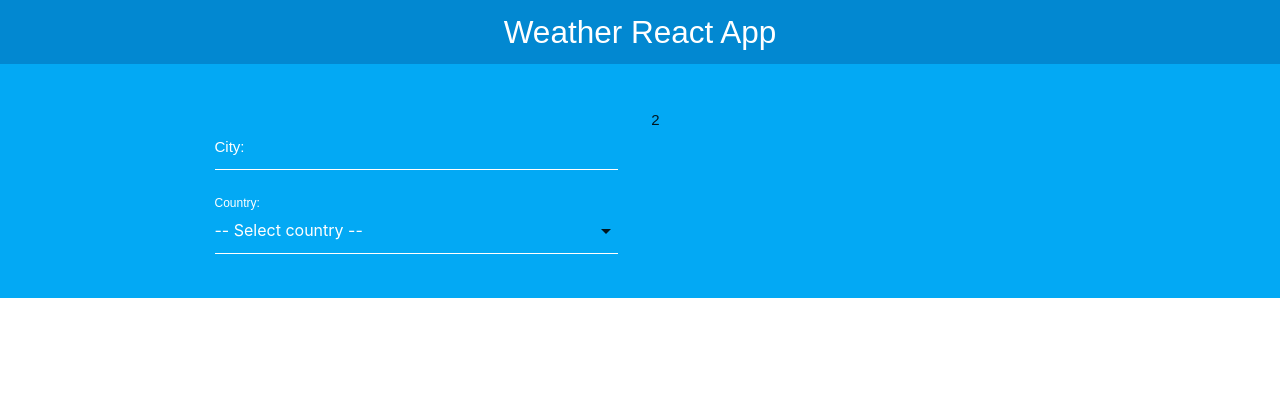
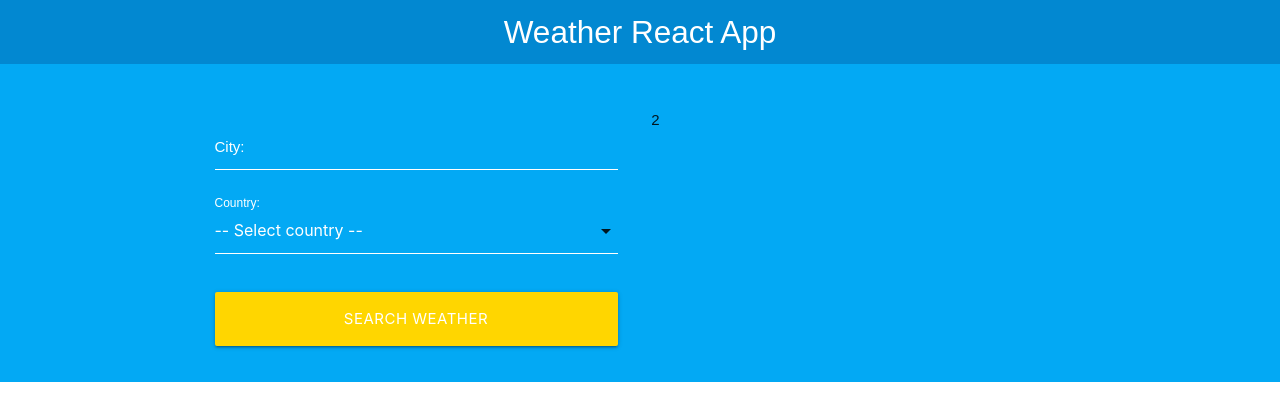
Before and after one commit to anaapezteguia/05-weather-from-api, a React (Create React App) app: page / in a window 1280 px wide. Shown: the top 420 px of the page. Built offline with nearby package versions, Linux system fonts and the light colour scheme.

Commit message:
Add form validation

```diff
--- a/src/components/Form.js
+++ b/src/components/Form.js
@@ -9,6 +9,8 @@
   // extract city and country
   const { city, country } = search;
   // handler
+  const [error, setError] = useState(false);
+
   const handleChange = (ev) => {
     // update state
     setSearch({
@@ -16,8 +18,22 @@
       [ev.target.name]: ev.target.value,
     });
   };
+  const handleSubmit = (ev) => {
+    ev.preventDefault();
+
+    // validation
+    if (city.trim() === '' || country.trim() === '') {
+      setError(true);
+      return;
+    }
+    setError(false);
+    // pass to main component
+  };
   return (
-    <form>
+    <form onSubmit={handleSubmit}>
+      {error ? (
+        <p className="red darken-4 error"> All fields are required</p>
+      ) : null}
       <div className="input-field col s12">
         <input
           type="text"
@@ -46,6 +62,14 @@
         </select>
         <label htmlFor="country">Country: </label>
       </div>
+      <div className="input-field col s12">
+        <button
+          type="submit"
+          className="waves-effect waves-light btn-large btn-block yellow accent-4 col s12"
+        >
+          Search weather
+        </button>
+      </div>
     </form>
   );
 };
```
